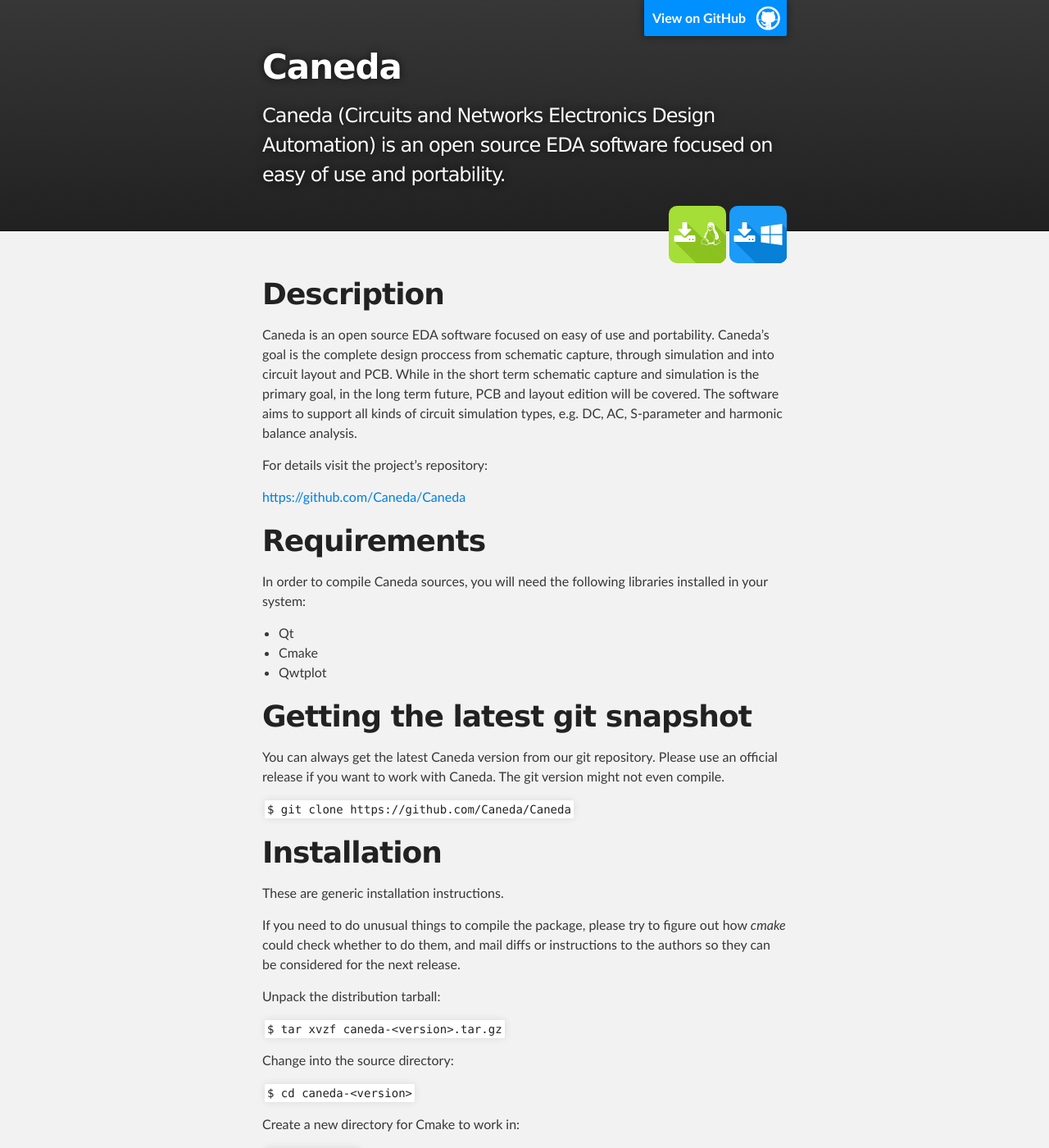
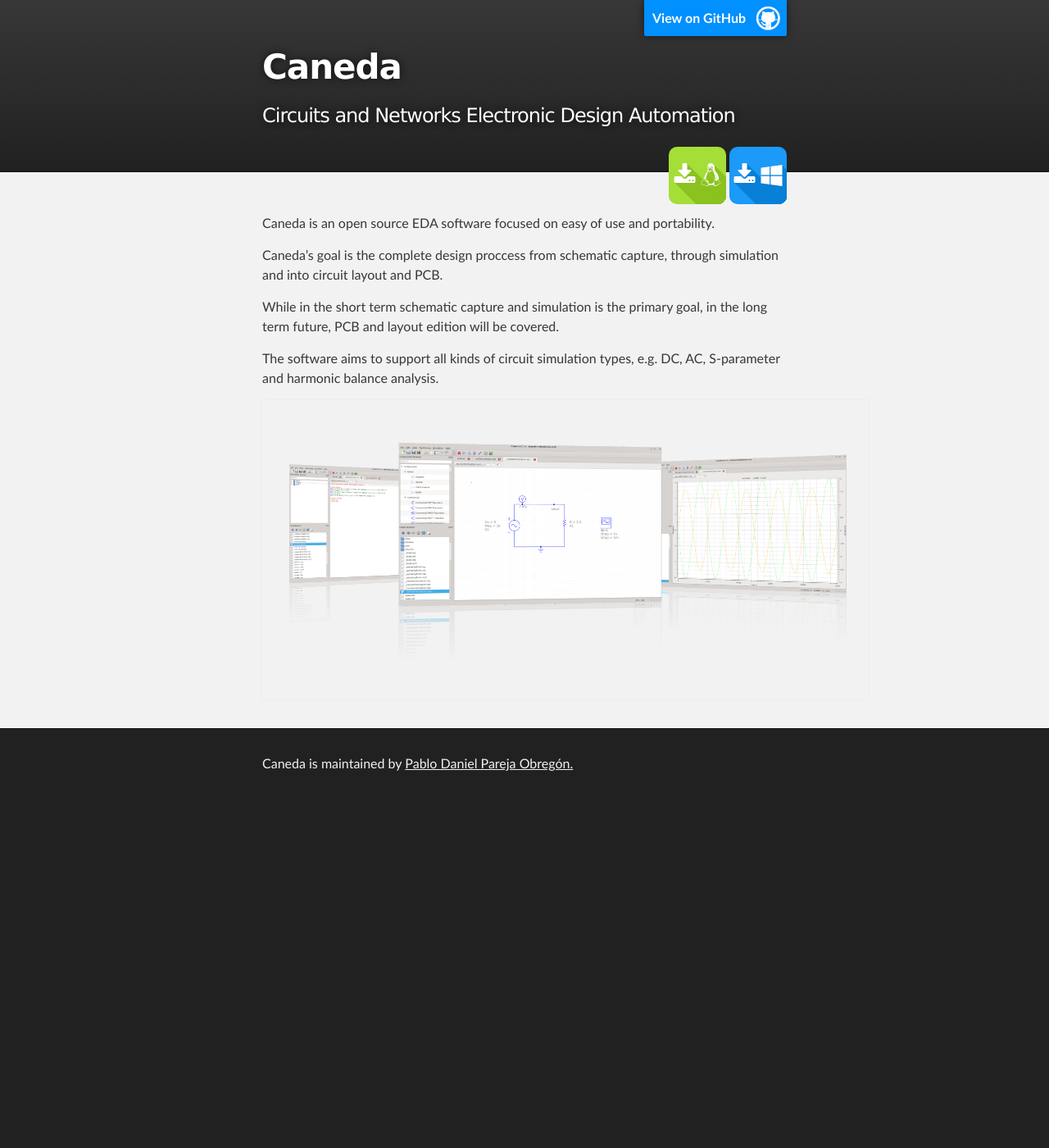
Before and after one commit to Caneda/Caneda.github.io, a Jekyll site: the page built from index.md, in a window 1280 px wide and 1400 px high. Shown: the whole window at 82% size. Built offline with Jekyll 4.4.1, drawn with Linux system fonts in a browser that asks for light colours; some of the changed text lies outside the part shown.

Commit message:
Updated index page to simplify its design. Moved installation instructions to its own page. Minor changes in template header and footer.

```diff
--- a/_config.yml
+++ b/_config.yml
@@ -1,7 +1,7 @@
 # Site settings
 title: Caneda
 email: parejaobregon@gmail.com
-description: "Caneda (Circuits and Networks Electronics Design Automation) is an open source EDA software focused on easy of use and portability."
+description: "Caneda (Circuits and Networks Electronic Design Automation) is an open source EDA software focused on easy of use and portability."
 baseurl: ""
 url: "http://caneda.github.io"
 github_username:  Caneda
--- a/_includes/footer.html
+++ b/_includes/footer.html
@@ -1,6 +1,5 @@
 <div id="footer_wrap" class="outer">
     <footer class="inner">
-        <p class="copyright">Caneda maintained by <a href="https://github.com/Caneda">Caneda</a></p>
-        <p>Published with <a href="https://pages.github.com">GitHub Pages</a></p>
+        <p class="copyright">Caneda is maintained by <a href="https://github.com/parejaobregon">Pablo Daniel Pareja Obregón.</a></p>
     </footer>
 </div>
--- a/_includes/header.html
+++ b/_includes/header.html
@@ -3,7 +3,7 @@
         <a id="forkme_banner" href="https://github.com/Caneda/Caneda">View on GitHub</a>
 
         <h1 id="project_title">Caneda</h1>
-        <h2 id="project_tagline">Caneda (Circuits and Networks Electronics Design Automation) is an open source EDA software focused on easy of use and portability.</h2>
+        <h2 id="project_tagline">Circuits and Networks Electronic Design Automation</h2>
 
         <section id="downloads">
             <a class="button button-action button-box button-giant button-longshadow-right" href="https://github.com/Caneda/Caneda/tarball/master">
--- a/index.md
+++ b/index.md
@@ -3,120 +3,14 @@ layout: default
 title: Caneda
 ---
 
-Description
-===========
+Caneda is an open source EDA software focused on easy of use and portability.
 
-Caneda is an open source EDA software focused on easy of use and portability.
 Caneda's goal is the complete design proccess from schematic capture, through
-simulation and into circuit layout and PCB. While in the short term schematic
-capture and simulation is the primary goal, in the long term future, PCB and
-layout edition will be covered. The software aims to support all kinds of
-circuit simulation types, e.g. DC, AC, S-parameter and harmonic balance
-analysis.
+simulation and into circuit layout and PCB.
 
-For details visit the project's repository:
+While in the short term schematic capture and simulation is the primary goal, in the long term future, PCB and
+layout edition will be covered.
 
-[https://github.com/Caneda/Caneda](https://github.com/Caneda/Caneda)
+The software aims to support all kinds of circuit simulation types, e.g. DC, AC, S-parameter and harmonic balance analysis.
 
-
-Requirements
-============
-
-In order to compile Caneda sources, you will need the following libraries
-installed in your system:
-
-  * Qt
-  * Cmake
-  * Qwtplot
-
-
-Getting the latest git snapshot
-===============================
-
-You can always get the latest Caneda version from our git repository. Please
-use an official release if you want to work with Caneda.  The git version might
-not even compile.
-
-`$ git clone https://github.com/Caneda/Caneda`
-
-
-Installation
-============
-
-These are generic installation instructions.
-
-If you need to do unusual things to compile the package, please try to figure
-out how _cmake_ could check whether to do them, and mail diffs or instructions
-to the authors so they can be considered for the next release.
-
-Unpack the distribution tarball:
-
-`$ tar xvzf caneda-<version>.tar.gz`
-
-Change into the source directory:
-
-`$ cd caneda-<version>`
-
-Create a new directory for Cmake to work in:
-
-`$ mkdir build`
-
-Change into the recently created directory:
-
-`$ cd build`
-
-Configure the source package for your system:
-
-`$ cmake ../`
-
-Compile the package:
-
-`$ make`
-
-Install Caneda:
-
-`$ make install`
-
-You must have root privileges if you want to install the package in the
-standard location (`/usr/local`) or in any location that is only writable by
-root.
-
-Please note:  Users of the FreeBSD OS may use a GNU make (probably gmake) to
-compile and install the package.
-
-
-Compilers and Options
-=====================
-
-Some systems require unusual options for compilation or linking that _cmake_
-does not know about.  Run `./cmake --help` for details on some of the pertinent
-environment variables.
-
-You can give _cmake_ initial values for configuration parameters by setting
-variables in the command line or in the environment.  Here is an example:
-
-`$ ./cmake CC=c89 CFLAGS=-O2 LIBS=-lposix`
-
-
-Installation Directory
-======================
-
-By default, `make install` will install the package's files in
-`/usr/local/bin`, `/usr/local/man`, etc.  You can specify an installation
-prefix other than `/usr/local` by giving _cmake_ the option `--prefix=PATH`.
-
-You can specify separate installation prefixes for architecture-specific files
-and architecture-independent files.  If you give _cmake_ the option
-`--exec-prefix=PATH`, the package will use _PATH_ as the prefix for installing
-programs and libraries. Documentation and other data files will still use the
-regular prefix.
-
-In addition, if you use an unusual directory layout you can give options like
-`--bindir=PATH` to specify different values for particular kinds of files.
-
-
-Doxygen Documentation
-=====================
-
-Caneda uses Doxygen as its developers code documentation. To generate the
-doxygen documentation, use the Doxyfile file provided at the source's root.
+![Caneda sample screenshots](./images/caneda.png)
```
Also changed, not shown: install.md (added, +93 -0 lines), images/caneda.png (added).
